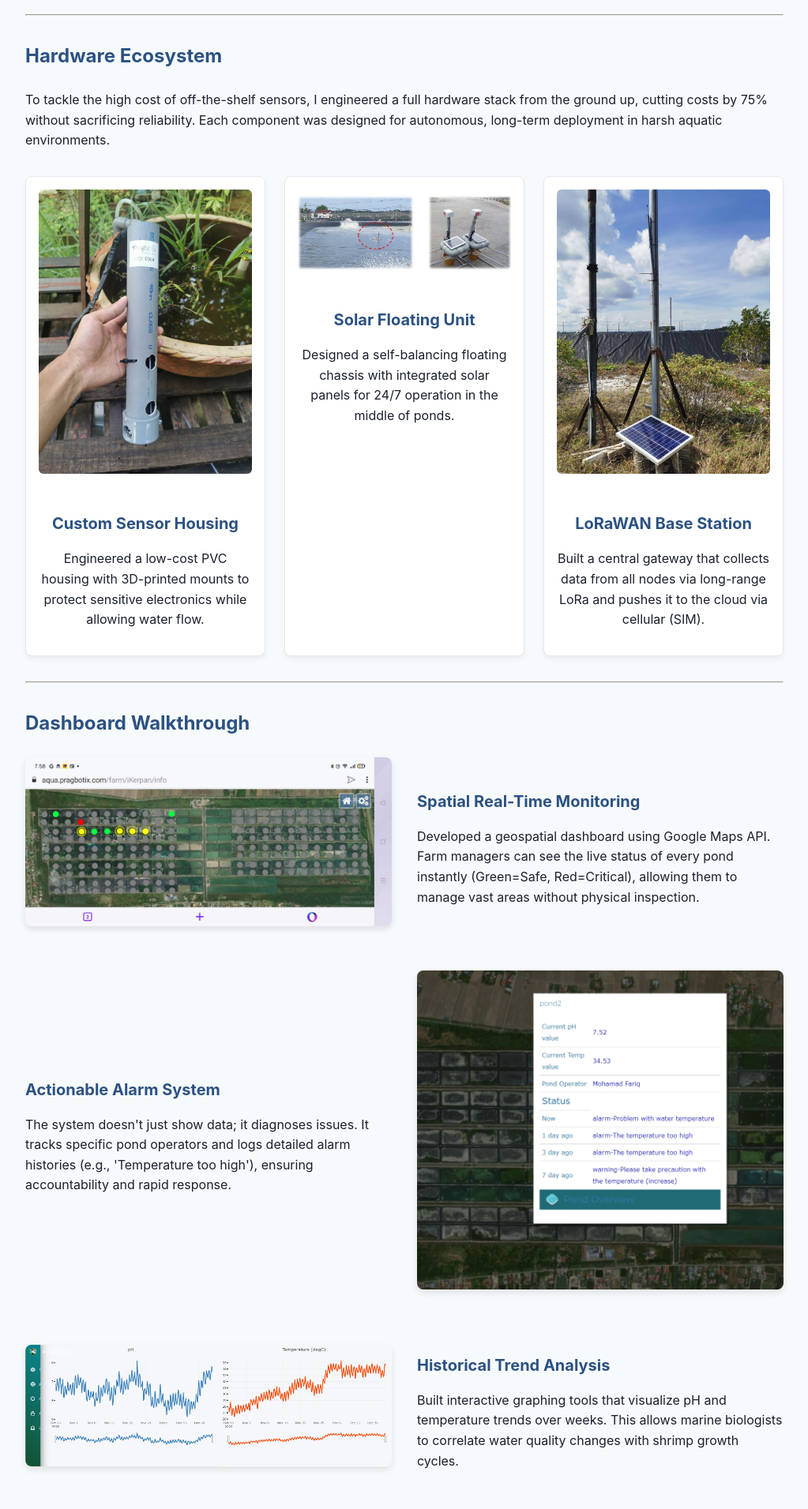
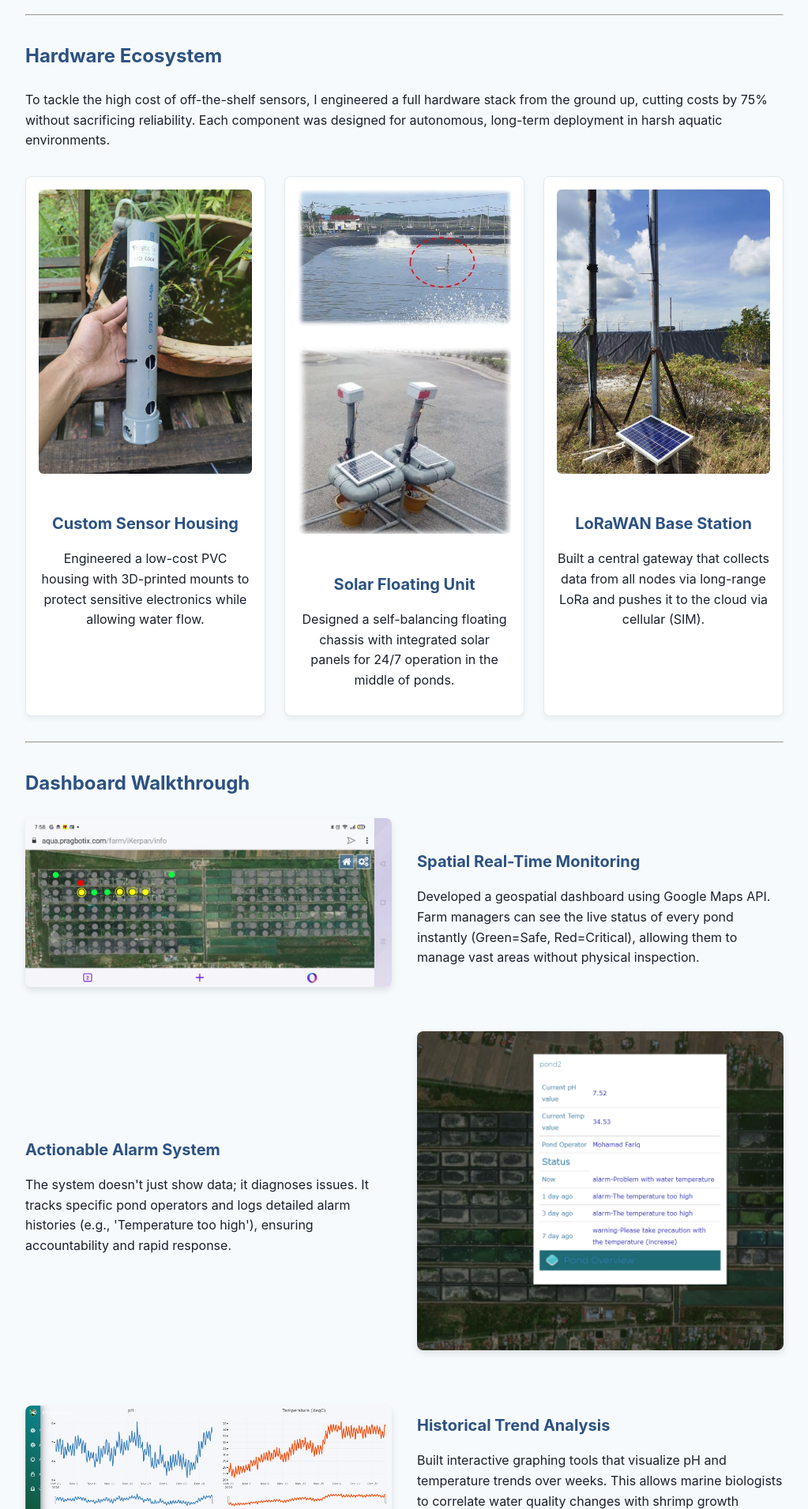
Before and after one commit to xion-xion/xion-xion.github.io, a Jekyll site: the page built from projects/project-aquaculture.html, in a window 1280 px wide. Shown: the part 1477-3388 px from the top of the page at 79% size, without its empty margins (128-1151 px from the left). Built offline with Jekyll 4.4.1, drawn with Linux system fonts in a browser that asks for light colours.

Commit message:
feat: Update aquaculture project images

```diff
--- a/projects/project-aquaculture.html
+++ b/projects/project-aquaculture.html
@@ -50,7 +50,8 @@ title: "Smart Aquaculture Ecosystem: Sensor to Cloud"
                 <p>Engineered a low-cost PVC housing with 3D-printed mounts to protect sensitive electronics while allowing water flow.</p>
             </div>
             <div class="hardware-card">
-                <img src="{{ site.baseurl }}/assets/images/aquaculture/sensor_deploy.jpeg" alt="Solar Floating Unit">
+                <img src="{{ site.baseurl }}/assets/images/aquaculture/sensor_deploy_1.jpeg" alt="Solar Floating Unit - Image 1">
+                <img src="{{ site.baseurl }}/assets/images/aquaculture/sensor_deploy_2.jpeg" alt="Solar Floating Unit - Image 2">
                 <h4>Solar Floating Unit</h4>
                 <p>Designed a self-balancing floating chassis with integrated solar panels for 24/7 operation in the middle of ponds.</p>
             </div>
```
Also changed, not shown: assets/images/aquaculture/sensor_deploy.jpeg (deleted), assets/images/aquaculture/sensor_deploy_1.jpeg (added), assets/images/aquaculture/sensor_deploy_2.jpeg (added).
